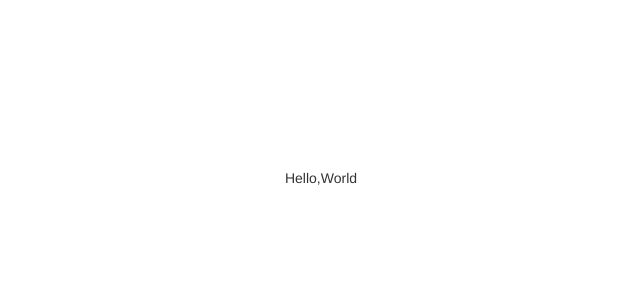
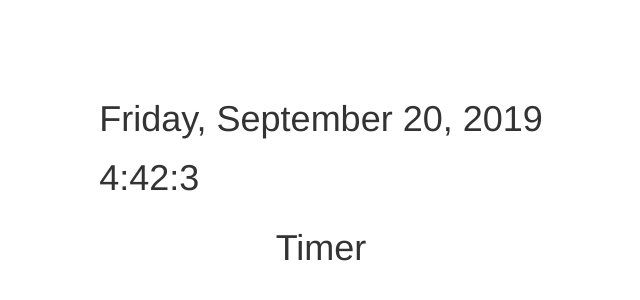
Before and after one commit to gwu205/react-pomodoro, a React app: page / in a window 1280 px wide. Shown: the part 222-522 px from the top of the page, without its empty margins (319-959 px from the left). Built offline with nearby package versions, Linux system fonts and the light colour scheme.

Commit message:
add time and date

```diff
--- a/assets/stylesheets/application.scss
+++ b/assets/stylesheets/application.scss
@@ -8,3 +8,12 @@ body {
   align-items: center;
   justify-content: center;
 }
+
+#root > div {
+  display: flex;
+  flex-direction: column;
+  align-items: center;
+  justify-content: center;
+  height: 100vh;
+  width: 100vw;
+}
--- /dev/null
+++ b/src/components/app.jsx
@@ -0,0 +1,20 @@
+import React, { Component } from 'react';
+import Header from './header';
+import Timer from './timer';
+
+class App extends Component {
+    constructor(props) {
+        super(props);
+    }
+
+    render() {
+        return (
+            <div>
+                <Header />
+                <Timer />
+            </div>
+        )
+    }
+}
+
+export default App;
--- /dev/null
+++ b/src/components/header.jsx
@@ -0,0 +1,37 @@
+import React, { Component } from 'react';
+
+class Header extends Component {
+    constructor(props) {
+        super(props);
+
+        this.state = {
+            date: new Date()
+        }
+    }
+
+    getDate = () => {
+        const options = { weekday: 'long', year: 'numeric', month: 'long', day: 'numeric' };
+        return this.state.date.toLocaleDateString('en-US', options);
+    }
+
+    getTime = () => {
+        const date = new Date();
+        const h = date.getHours();
+        const m = date.getMinutes();
+        const s = date.getSeconds();
+        const time = `${h}:${m}:${s}`;
+        setTimeout(this.getTime, 500);
+        return time;
+    }
+
+    render() {
+        return (
+            <div>
+                <h1>{this.getDate()}</h1>
+                <h1>{this.getTime()}</h1>
+            </div>
+        )
+    }
+}
+
+export default Header;
--- /dev/null
+++ b/src/components/timer.jsx
@@ -0,0 +1,15 @@
+import React, { Component } from 'react';
+
+class Timer extends Component {
+    constructor(props) {
+        super(props);
+    }
+
+    render() {
+        return (
+            <h1>Timer</h1>
+        )
+    }
+}
+
+export default Timer;
--- a/src/index.jsx
+++ b/src/index.jsx
@@ -1,18 +1,10 @@
 import React from 'react';
 import ReactDOM from 'react-dom';
+import App from './components/app'
 
 import '../assets/stylesheets/application.scss';
 
-const Hello = ({ name }) => {
-  return (
-    <div>
-      Hello,
-      {name}
-    </div>
-  );
-};
-
 const root = document.getElementById('root');
 if (root) {
-  ReactDOM.render(<Hello name="World" />, root);
+  ReactDOM.render(<App />, root);
 }
```
